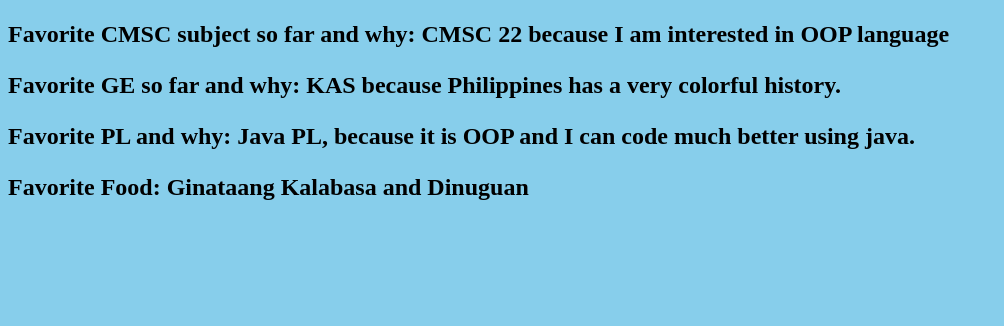
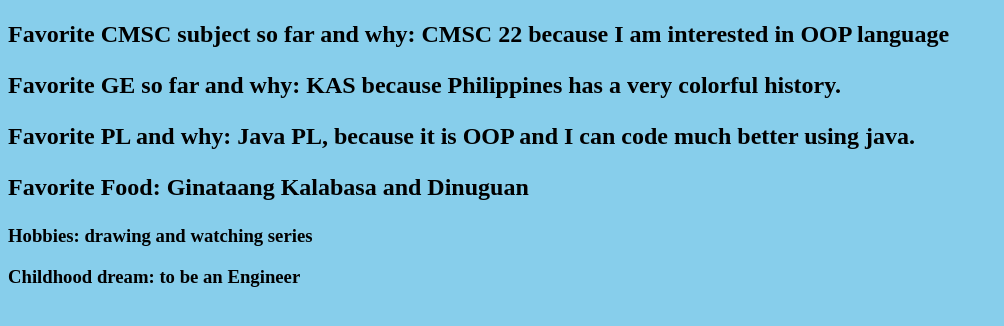
Before and after one commit to ejfpangilinan/ejfpangilinan.github.io, a plain HTML site: page index.html in a window 1280 px wide. Shown: the part 110-436 px from the top of the page, without its empty margins (0-1004 px from the left). Drawn offline with Linux system fonts and the light colour scheme.

Commit message:
Modified html

```diff
--- a/index.html
+++ b/index.html
@@ -12,6 +12,8 @@
 	<p>Favorite PL and why: Java PL, because it is OOP and I can code much better using java.</p>
 	<p>Favorite Food: Ginataang Kalabasa and Dinuguan</p>
 
+	<h3>Hobbies: drawing and watching series</h3>
+	<h3>Childhood dream: to be an Engineer</h3>
 
 </body>
 </html>
```
